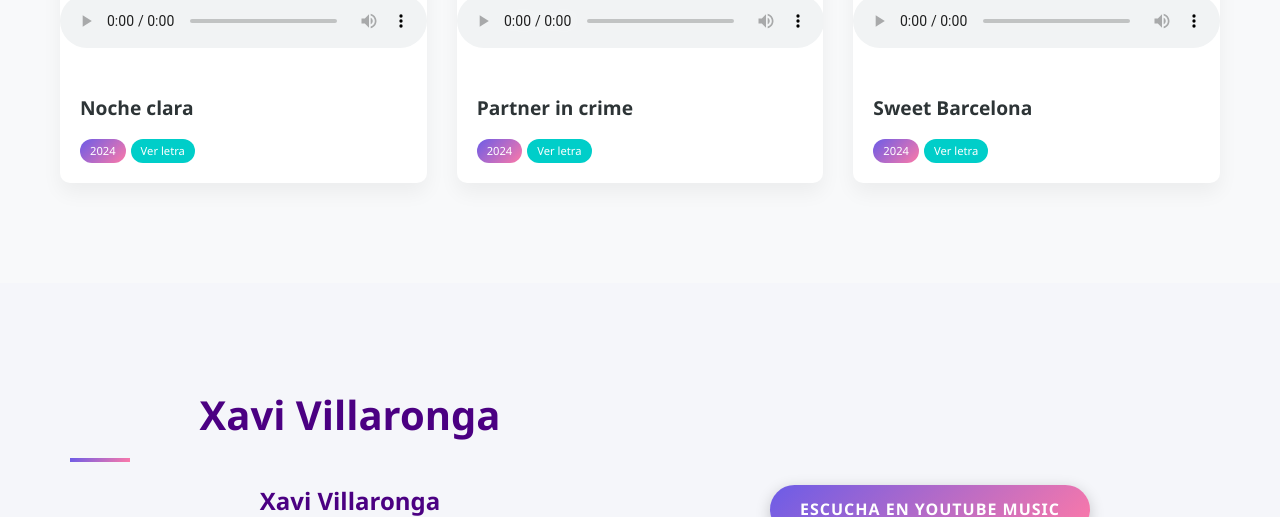
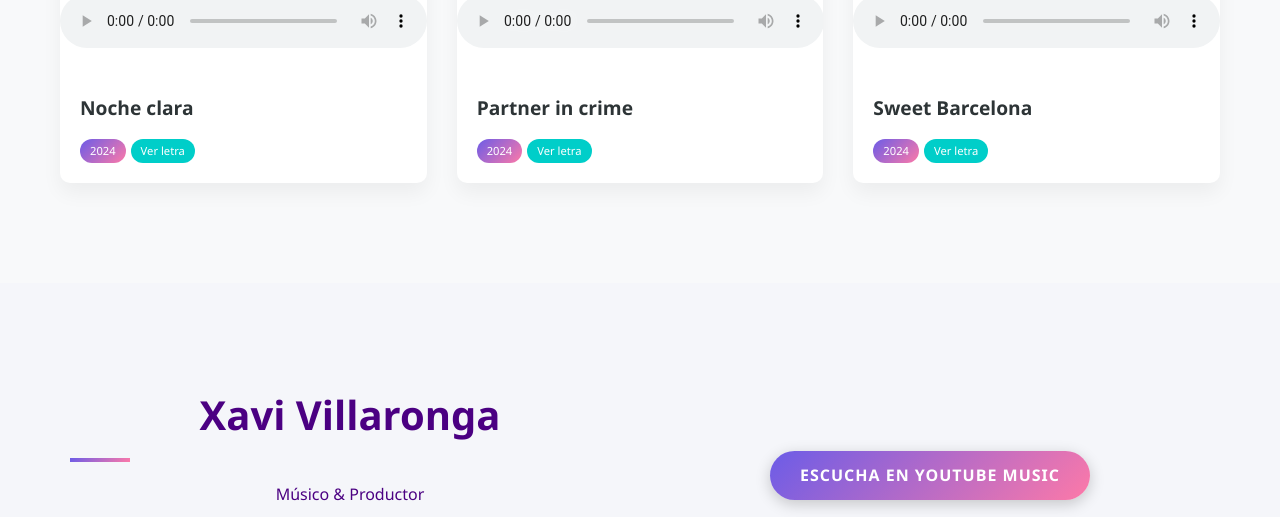
Before and after one commit to xvillaronga/proyectoveterano, a plain HTML site: page index.html in a window 1280 px wide. Shown: the part 3299-3816 px from the top of the page. Drawn offline with Linux system fonts and the light colour scheme.

Commit message:
Actualizar index.html

```diff
--- a/index.html
+++ b/index.html
@@ -1115,7 +1115,7 @@ Barcelona es un latido que no deja de sonar.
             <div class="footer-content">
                 <div class="footer-section">
 
-     <h2 class="section-title">Xavi Villaronga</h2>                <h3>Xavi Villaronga</h3>
+     <h2 class="section-title">Xavi Villaronga</h2>                <!--<h3>Xavi Villaronga</h3>-->
                     <p>Músico & Productor</p>
                     <div class="social-icons">
                         <a href="https://www.instagram.com/proyecto_veterano/" target="_blank" title="Instagram"><i class="fab fa-instagram"></i></a>
```
